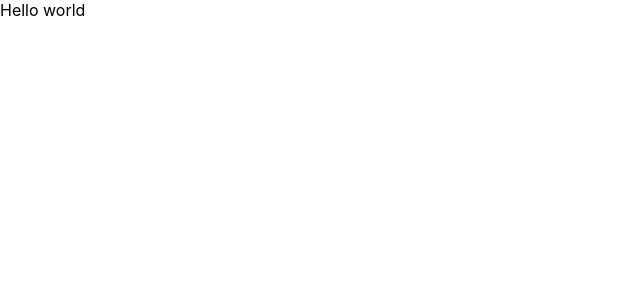
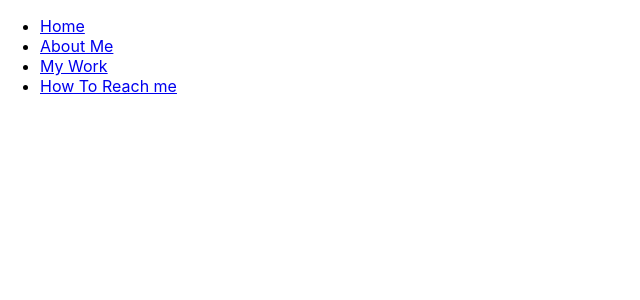
Before and after one commit to DjangoKerger/Tport, a React (Create React App) app: page / in a window 1280 px wide. Shown: the top 300 px of the page, without its empty margins (0-640 px from the left). Built offline with nearby package versions, Linux system fonts and the light colour scheme.

Commit message:
added header content no styling

```diff
--- a/src/App.js
+++ b/src/App.js
@@ -1,8 +1,12 @@
 import './App.css';
+import Header from "./Header"
 
 function App() {
   return (
-    <div> Hello world </div>
+    <>
+    <Header />
+
+    </>
   );
 }
 
--- /dev/null
+++ b/src/Header.js
@@ -0,0 +1,41 @@
+import React from 'react';
+
+const Header = () => {
+  return (<header>
+  <div class="menu">
+    <div class="btn-line"></div>
+    <div class="btn-line"></div>
+    <div class="btn-line"></div>
+  </div>
+
+  <nav class="menu">
+    <div class="menu-branding">
+      <div class="portrait"></div>
+    </div>
+    <ul class="menu-nav">
+      <li class="nav-item">
+        <a href="/" class="nav-link">
+          Home
+        </a>
+      </li>
+      <li class="nav-item">
+        <a href="/about.html" class="nav-link">
+          About Me
+        </a>
+      </li>
+      <li class="nav-item">
+        <a href="/work.html" class="nav-link">
+          My Work
+        </a>
+      </li>
+      <li class="nav-item">
+        <a href="/contact.html" class="nav-link">
+          How To Reach me
+        </a>
+      </li>
+    </ul>
+  </nav>
+</header>);
+};
+
+export default Header;
```
Also changed, not shown: src/App.scss (added).
